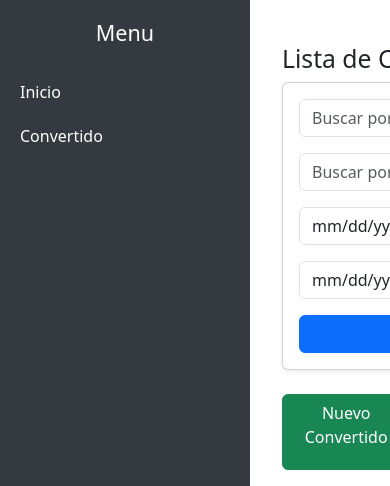
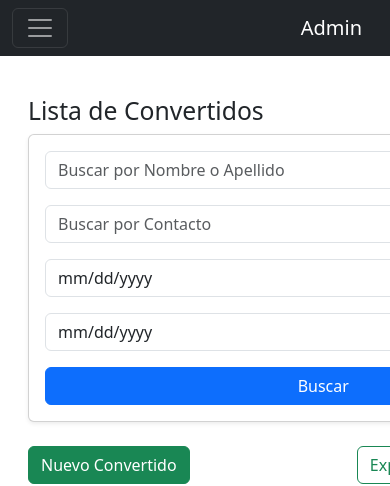
Before and after one commit to jrdar1993/Evang, a Flask app: page /convertido/ in a window 390 px wide; the page is wider, and only the part inside the window is pictured. Shown: the top 486 px of that part. Run offline with Flask 2, Linux system fonts and the light colour scheme; data that the repository does not hold is empty.

Commit message:
Update base.html

```diff
--- a/templates/base.html
+++ b/templates/base.html
@@ -3,28 +3,104 @@
 <head>
     <meta charset="UTF-8">
     <title>Panel de Administración</title>
+    <meta name="viewport" content="width=device-width, initial-scale=1">
+
     <link href="https://cdn.jsdelivr.net/npm/bootstrap@5.3.0/dist/css/bootstrap.min.css" rel="stylesheet">
+
     <style>
-        body { display: flex; min-height: 100vh; }
-        .sidebar { width: 250px; background-color: #343a40; color: white; position: fixed; height: 100vh; padding-top: 20px; }
-        .sidebar a { color: white; text-decoration: none; display: block; padding: 10px 20px; }
-        .sidebar a:hover { background-color: #495057; }
-        .content { margin-left: 250px; padding: 20px; width: 100%; }
+        body {
+            min-height: 100vh;
+            display: flex;
+            flex-direction: column;
+        }
+        .main-wrapper {
+            display: flex;
+            flex-grow: 1;
+        }
+        .sidebar {
+            background-color: #343a40;
+            color: white;
+            min-height: 100vh;
+        }
+        .sidebar a {
+            color: white;
+            text-decoration: none;
+            display: block;
+            padding: 10px 20px;
+        }
+        .sidebar a:hover {
+            background-color: #495057;
+        }
+        @media (max-width: 768px) {
+            .sidebar {
+                position: absolute;
+                width: 250px;
+                height: 100vh;
+                z-index: 1030;
+                transform: translateX(-250px);
+                transition: transform 0.3s ease-in-out;
+            }
+            .sidebar.active {
+                transform: translateX(0);
+            }
+            .overlay {
+                display: none;
+                position: fixed;
+                top: 0;
+                left: 0;
+                width: 100%;
+                height: 100%;
+                background-color: rgba(0, 0, 0, 0.5);
+                z-index: 1020;
+            }
+            .overlay.active {
+                display: block;
+            }
+        }
     </style>
 </head>
 <body>
 
-<div class="sidebar">
-    <h4 class="text-center mb-4">Menu</h4>
-    <a href="{{ url_for('home') }}">Inicio</a>
-    <!-- <a href="{{ url_for('tipo_validacion.index') }}">Tipo Validación</a> -->
-    <!-- <a href="{{ url_for('lugar_conversion.index') }}">Lugar Conversión</a> -->
-    <a href="{{ url_for('convertido.index') }}">Convertido</a>
+<!-- Navbar superior -->
+<nav class="navbar navbar-dark bg-dark d-md-none">
+    <div class="container-fluid">
+        <button class="navbar-toggler" type="button" id="menuToggle">
+            <span class="navbar-toggler-icon"></span>
+        </button>
+        <span class="navbar-brand mb-0 h1">Admin</span>
+    </div>
+</nav>
+
+<div class="overlay" id="sidebarOverlay"></div>
+
+<div class="main-wrapper">
+    <div class="sidebar" id="sidebar">
+        <h4 class="text-center mb-4">Menú</h4>
+        <a href="{{ url_for('home') }}">Inicio</a>
+        <a href="{{ url_for('convertido.index') }}">Convertido</a>
+        <!-- Agrega más enlaces si deseas -->
+    </div>
+
+    <div class="content flex-grow-1 p-3">
+        {% block content %}{% endblock %}
+    </div>
 </div>
 
-<div class="content">
-    {% block content %}{% endblock %}
-</div>
+<script>
+    const menuToggle = document.getElementById("menuToggle");
+    const sidebar = document.getElementById("sidebar");
+    const overlay = document.getElementById("sidebarOverlay");
+
+    menuToggle?.addEventListener("click", () => {
+        sidebar.classList.toggle("active");
+        overlay.classList.toggle("active");
+    });
+
+    overlay?.addEventListener("click", () => {
+        sidebar.classList.remove("active");
+        overlay.classList.remove("active");
+    });
+</script>
 
 </body>
 </html>
```
